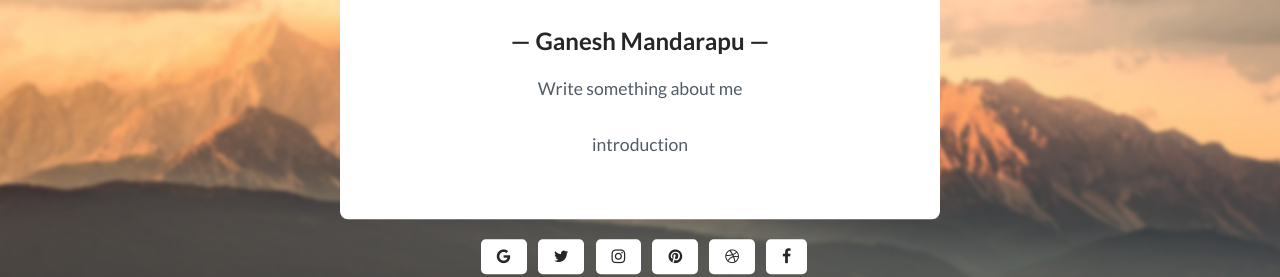
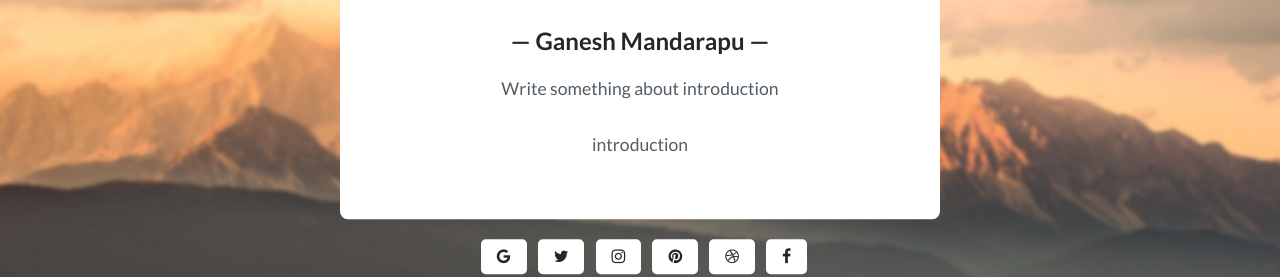
Before and after one commit to ganeshmandarapu/Projects, a Jekyll site: the page built from _pages/about.html, in a window 1280 px wide. Shown: the part 377-654 px from the top of the page. Built offline with Jekyll 4.4.1, drawn with Linux system fonts in a browser that asks for light colours.

Commit message:
Update about.html

```diff
--- a/_pages/about.html
+++ b/_pages/about.html
@@ -12,7 +12,7 @@ permalink: /about/
         </div>
         <div class="author_info">
           <h2 class="author_title">{% if site.author-name %}{{site.author-name}}{% else %}Ganesh Mandarapu{% endif %}</h2>
-          <p class="author_subtitle">{% if site.about-author %}{{site.about-author}}{% else %}Write something about me{% endif %}</p>
+          <p class="author_subtitle">{% if site.about-author %}{{site.about-author}}{% else %}Write something about introduction{% endif %}</p>
           <p class="author_subtitle">introduction</p>
         </div>
       </div>
```
